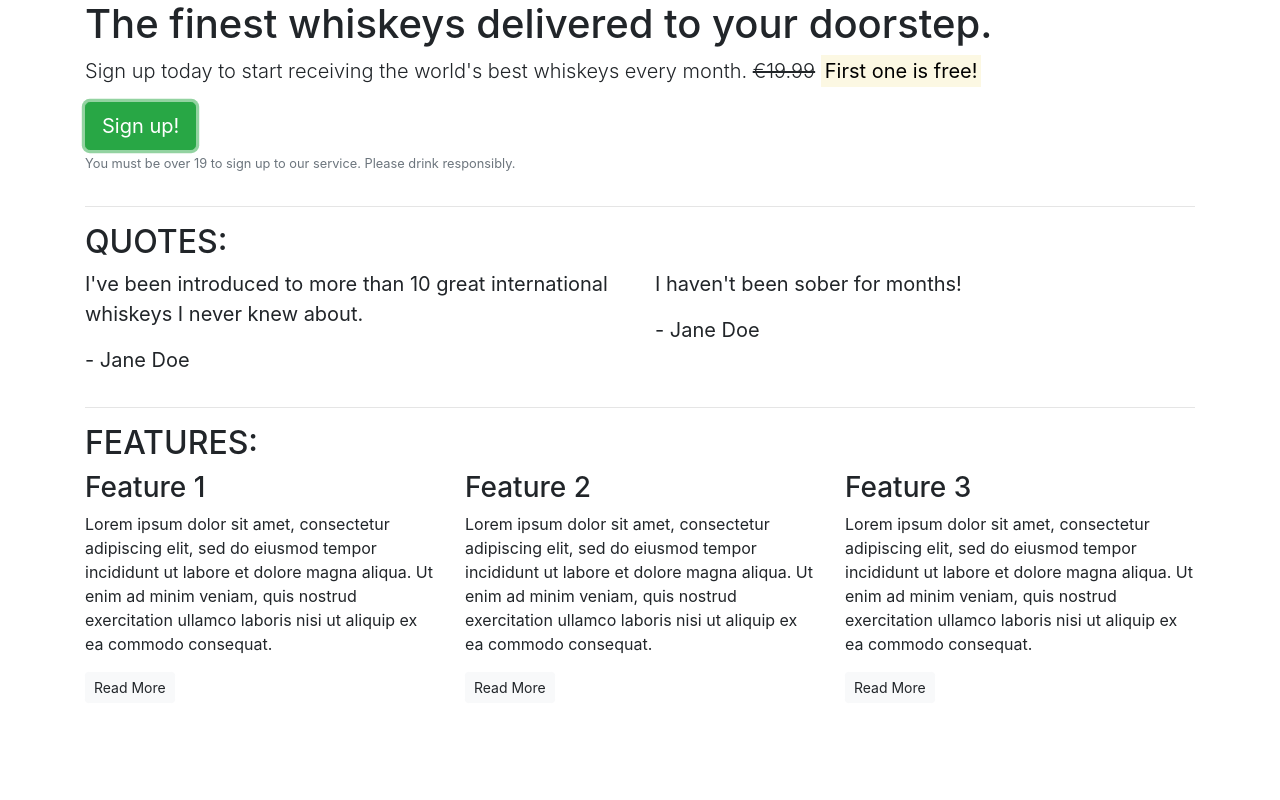
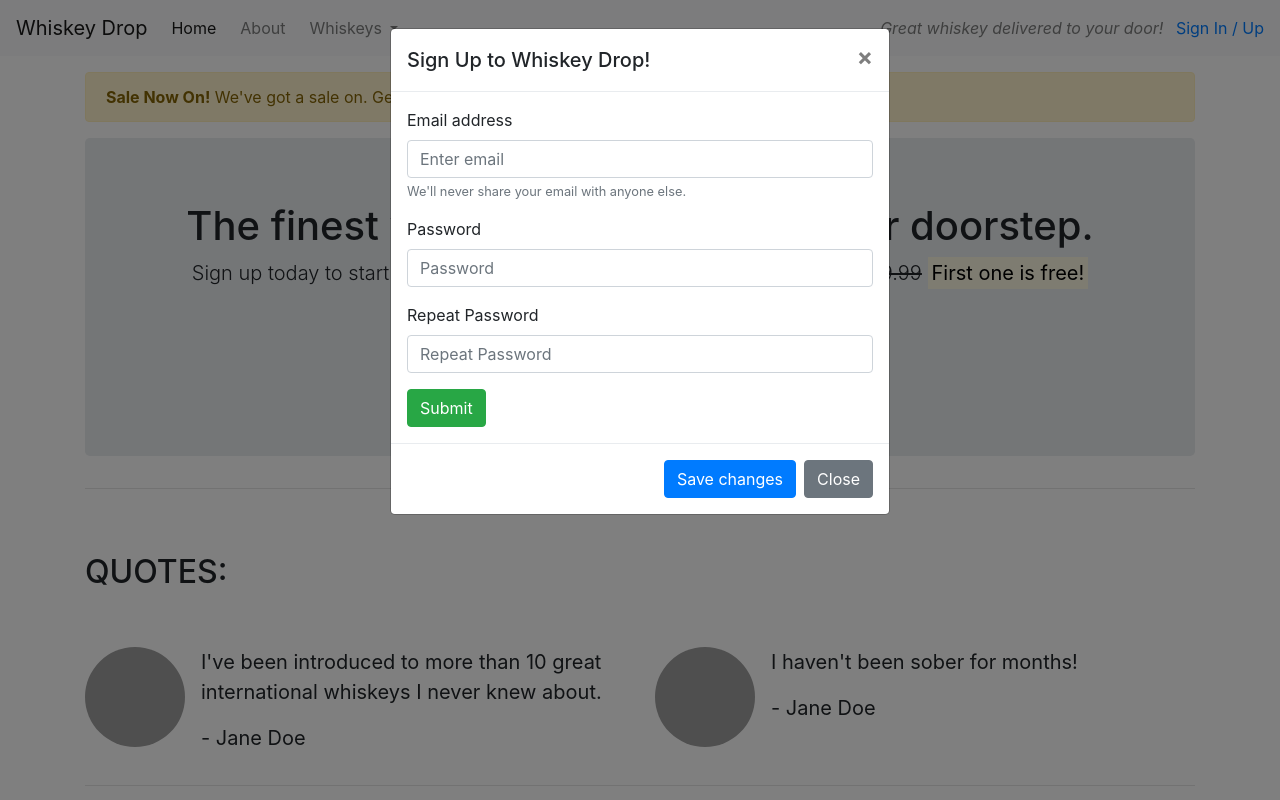
Before and after one commit to AshleyMeakins/bootstrap4, a plain HTML site: page index.html in a window 1280 px wide. Both pictures are taken after a click on the button "Sign up!". Shown: the top 800 px of the page. Drawn offline with nearby package versions, Linux system fonts and the light colour scheme; grey boxes are pictures that could not be loaded.

Commit message:
added java functionality through bootstrap

```diff
--- a/index.html
+++ b/index.html
@@ -6,18 +6,54 @@
     <title>Whiskey Drop | Taste a new whiskey every month</title>
     <meta name="viewport" content="width=device-width, initial-scale=1.0">
     <link rel="stylesheet" href="https://maxcdn.bootstrapcdn.com/bootstrap/4.1.3/css/bootstrap.min.css">
+    <script src="https://kit.fontawesome.com/37c6ec5be0.js" crossorigin="anonymous"></script>
 </head>
 
 <body>
-    <article class="container">
+    <nav class="navbar navbar-light bg-light navbar-expand-sm">
+        <a href="/" class="navbar-brand">Whiskey Drop</a>
+
+        <button class="navbar-toggler ml-auto" type="button" data-toggle="collaplse" data-target="#navbarNavDropdown" aria-controls="navbarNavDropdown" aria-expanded="false" aria-label="Toggle navigation">
+        <span class="navbar-toggler-icon"></span></button>
+
+        <div class="collapse navbar-collapse" id="navbarNavDropdown">
+
+        <ul class="navbar-nav mr-auto">
+            <li class="active nav-item mr-2"><a class="nav-link" href="/">Home</a></li>
+            <li class="nav-item mr-2"><a class="nav-link" href="/about">About</a></li>
+            <li class="nav-item dropdown">
+                <a class="nav-link dropdown-toggle" href="#" id="navbarDropdownMenuLink" role="button" data-toggle="dropdown" aria-haspopup="true" aria-expanded="false">
+                Whiskeys
+                </a>
+                <div class="dropdown-menu" aria-labelledby="navbarDropdownMenuLink">
+                    <a class="dropdown-item" href="#">Irish</a>
+                    <a class="dropdown-item" href="#">Scottish</a>
+                    <a class="dropdown-item" href="#">Japanese</a>
+                    <a class="dropdown-item" href="#">American</a>
+                </div>
+            </li>
+
+            <li class="nav-item mr-2 d-block d-sm-none"><a class="nav-link" href="/login">Sing In / Sign Up</a></li>
+        </ul>
+        </div>
+        <div class="d-none d-md-block">
+            <p class="navbar-text my-auto mr-2"><i>Great whiskey delivered to your door!</i></p>
+            <a href="/login">Sign In / Up</a>
+        </div>
+    </nav>
+    <article class="container mt-3">
     <!-- Callout -->
-        <div class="row">
+        <div class="row d-none d-sm-block">
             <div class="col-12">
-        <section class="callout">
+            <div class="alert alert-warning">
+            <strong>Sale Now On!</strong> We've got a sale on. Get a 12 month subscription for the price of 6! <a href="">See here for details!</a></div>
+                <section class="callout jumbotron text-center">
                     <h1>The finest whiskeys delivered to your doorstep.</h1>
                     <p class="lead">Sign up today to start receiving the world's best whiskeys every month.
-            <s>€19.99</s> <strong><mark>First one is free!</mark></strong></p>
-            <button class="btn btn-success btn-lg">Sign up!</button>
+                        <s class="d-none d-sm-inline">€19.99</s>
+                        <span class="d-inline d-sm-none"><br></span>
+                        <strong><mark>First one is free!</mark></strong></p>
+                    <button class="btn btn-success btn-lg" data-toggle="modal" data-target="#signUpModal">Sign up!</button>
                     <p class="text-muted"><small>You must be over 19 to sign up to our service. Please drink responsibly.</small></p>
                 </section>
             </div>
@@ -28,22 +64,36 @@
         <!-- Quotes -->
         <section class="quotes">
             <div class="row">
-                <div class="col-12">
+                <div class="col-12 my-5">
                     <h2 class="text-uppercase">Quotes:</h2>
                 </div>
             </div>
                 <div class="row">
                     <div class="col-12 col-md-6">
+                        <div class="media">
+                            <div class="d-none d-sm-block">
+                                <img src="https://raw.githubusercontent.com/Code-Institute-Solutions/BootstrappingYourNextBigIdea-BS4/master/03-Components/02-core_components-part-2/images/girl-image.png" class="rounded-circle mr-3" height="100" width="100">
+                            </div>
+                            <div class="media-body">
                                 <blockquote class="blockquote">
                                     <p>I've been introduced to more than 10 great international whiskeys I never knew about.</p>
                                     <p>- Jane Doe</p>
                                 </blockquote>
                             </div>
+                        </div>
+                    </div>
                     <div class="col-12 col-md-6">
+                        <div class="media">
+                            <div class="d-none d-sm-block">
+                                <img src="https://raw.githubusercontent.com/Code-Institute-Solutions/BootstrappingYourNextBigIdea-BS4/master/03-Components/02-core_components-part-2/images/guy-image.png" class="rounded-circle mr-3" height="100" width="100">
+                                </div>
+                                <div class="media-body">
                                     <blockquote class="blockquote">
                                         <p>I haven't been sober for months!</p>
                                         <p>- Jane Doe</p>
                                     </blockquote>
+                                </div>
+                        </div>
                 </div>
             </div>
         </section>
@@ -53,14 +103,14 @@
         <!-- Features -->
         <section class="features">
         <div class="row">
-            <div class="col-12">
+            <div class="col-12 my-5">
             <h2 class="text-uppercase">Features:</h2>
             </div>
         </div>
         <div class="row">
             <div class="col-12 col-md-6 col-lg-4">
                 <div class="feature">
-                    <h3>Feature 1</h3>
+                    <h3><i class="fas fa-gift d-none d-sm-inline"></i> Feature 1 <span class="badge badge-success">NEW!!</span></h3>
                     <p>Lorem ipsum dolor sit amet, consectetur adipiscing elit, sed do eiusmod tempor incididunt ut labore et dolore magna aliqua.
                 Ut enim ad minim veniam, quis nostrud exercitation ullamco laboris nisi ut aliquip ex ea commodo consequat.</p>
                     <p><a class="btn btn-sm btn-light" href="">Read More</a></p>
@@ -68,7 +118,7 @@
             </div>
             <div class="col-12 col-md-6 col-lg-4">
             <div class="feature">
-                <h3>Feature 2</h3>
+                <h3><i class="fas fa-credit-card d-none d-sm-inline"></i> Feature 2</h3>
                 <p>Lorem ipsum dolor sit amet, consectetur adipiscing elit, sed do eiusmod tempor incididunt ut labore et dolore magna aliqua.
                 Ut enim ad minim veniam, quis nostrud exercitation ullamco laboris nisi ut aliquip ex ea commodo consequat.</p>
                 <p><a class="btn btn-sm btn-light" href="">Read More</a></p>
@@ -76,7 +126,7 @@
             </div>
             <div class="col-12 d-md-none d-lg-block col-lg-4">
             <div class="feature">
-                <h3>Feature 3</h3>
+                <h3><i class="fas fa-times-circle d-none d-sm-inline"></i> Feature 3</h3>
                 <p>Lorem ipsum dolor sit amet, consectetur adipiscing elit, sed do eiusmod tempor incididunt ut labore et dolore magna aliqua.
                 Ut enim ad minim veniam, quis nostrud exercitation ullamco laboris nisi ut aliquip ex ea commodo consequat.</p>
                 <p><a class="btn btn-sm btn-light" href="">Read More</a></p>
@@ -86,6 +136,45 @@
         </section>
         <!-- /.features -->
     </article>
+
+    <div class="modal" tabindex="-1" role="dialog" id="signUpModal">
+  <div class="modal-dialog" role="document">
+    <div class="modal-content">
+      <div class="modal-header">
+        <h5 class="modal-title">Sign Up to Whiskey Drop!</h5>
+        <button type="button" class="close" data-dismiss="modal" aria-label="Close">
+          <span aria-hidden="true">&times;</span>
+        </button>
+      </div>
+      <div class="modal-body">
+        <form>
+  <div class="form-group">
+    <label for="exampleInputEmail1">Email address</label>
+    <input type="email" class="form-control" id="exampleInputEmail1" aria-describedby="emailHelp" placeholder="Enter email">
+    <small id="emailHelp" class="form-text text-muted">We'll never share your email with anyone else.</small>
+  </div>
+  <div class="form-group">
+    <label for="password">Password</label>
+    <input type="password" class="form-control" id="password" placeholder="Password">
+  </div>
+  <div class="form-group">
+    <label for="repeatPassword">Repeat Password</label>
+    <input type="password" class="form-control" id="repeatPassword" placeholder="Repeat Password">
+  </div>
+  <button type="submit" class="btn btn-success">Submit</button>
+</form>
+      </div>
+      <div class="modal-footer">
+        <button type="button" class="btn btn-primary">Save changes</button>
+        <button type="button" class="btn btn-secondary" data-dismiss="modal">Close</button>
+      </div>
+    </div>
+  </div>
+</div>
+
+    <script src="https://code.jquery.com/jquery-3.5.1.slim.min.js" integrity="sha384-DfXdz2htPH0lsSSs5nCTpuj/zy4C+OGpamoFVy38MVBnE+IbbVYUew+OrCXaRkfj" crossorigin="anonymous"></script>
+<script src="https://cdn.jsdelivr.net/npm/popper.js@1.16.1/dist/umd/popper.min.js" integrity="sha384-9/reFTGAW83EW2RDu2S0VKaIzap3H66lZH81PoYlFhbGU+6BZp6G7niu735Sk7lN" crossorigin="anonymous"></script>
+<script src="https://stackpath.bootstrapcdn.com/bootstrap/4.5.2/js/bootstrap.min.js" integrity="sha384-B4gt1jrGC7Jh4AgTPSdUtOBvfO8shuf57BaghqFfPlYxofvL8/KUEfYiJOMMV+rV" crossorigin="anonymous"></script>
 </body>
 
 </html>
```
Lines whose indentation alone changed are shown as unchanged.
